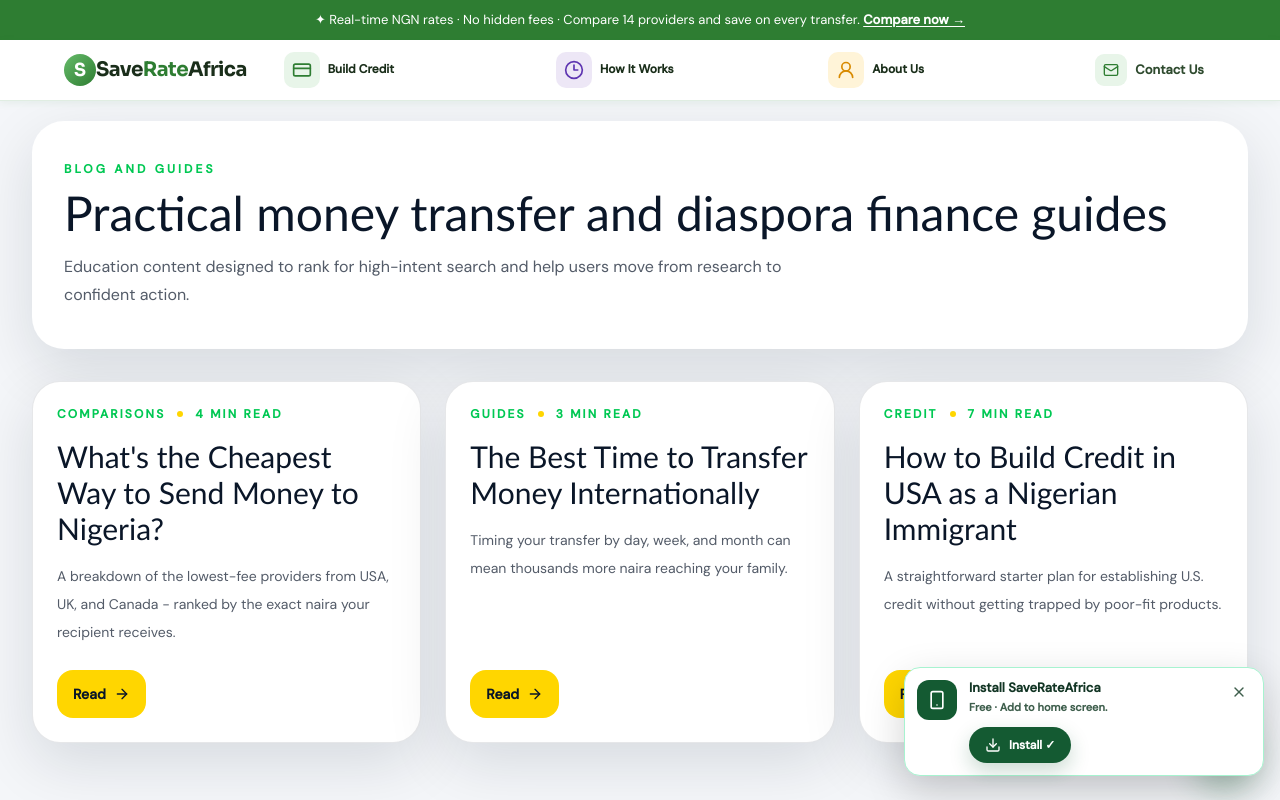
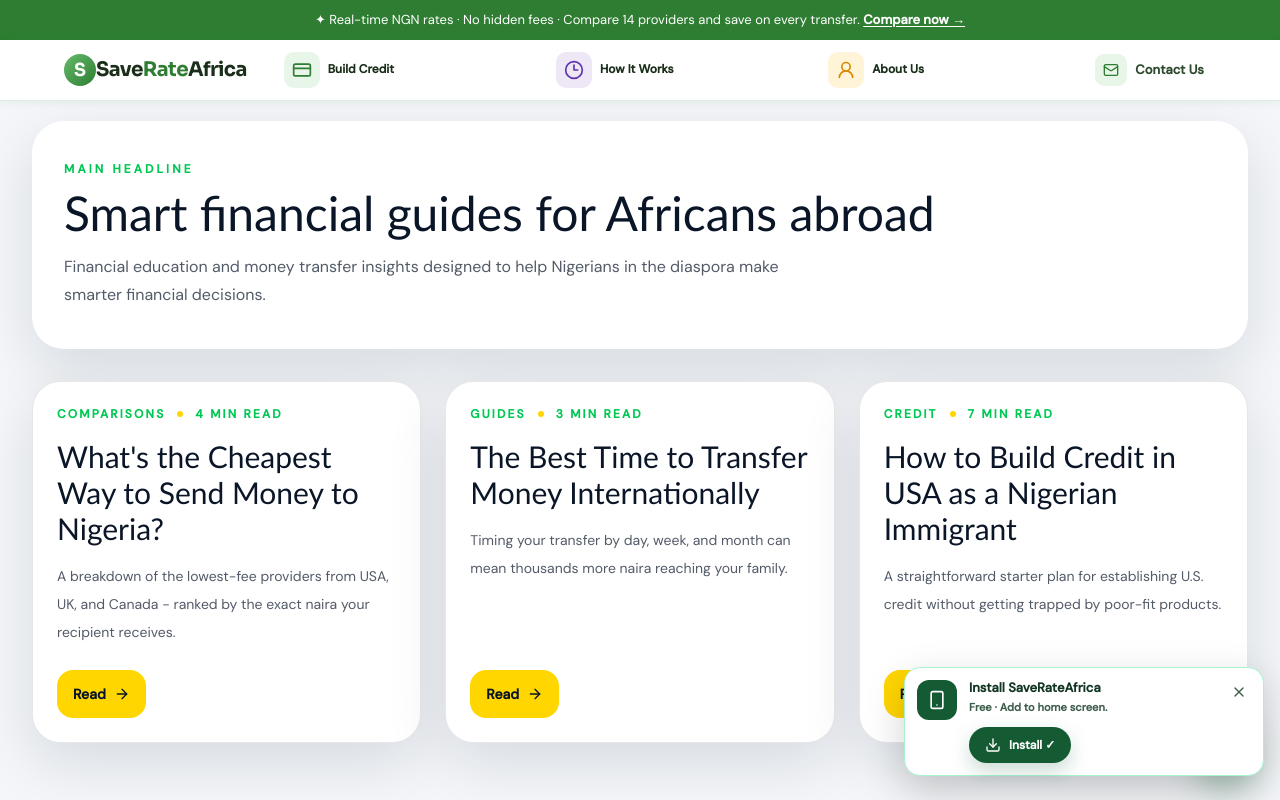
Before and after one commit to Chinenyeonukogu/SaveRateAfrica, a Next.js app: page /blog in a window 1280 px wide. Shown: the top 800 px of the page. Built offline with nearby package versions, Linux system fonts and the light colour scheme.

Commit message:
Update blog page hero copy

```diff
--- a/app/blog/page.tsx
+++ b/app/blog/page.tsx
@@ -42,14 +42,14 @@ export default function BlogPage() {
         <div className="mx-auto max-w-7xl space-y-8">
           <section className="rounded-[32px] bg-white px-6 py-8 shadow-float sm:px-8 sm:py-10">
             <p className="text-xs font-semibold uppercase tracking-[0.26em] text-brand-green">
-              Blog and guides
+              Main Headline
             </p>
             <h1 className="mt-3 font-heading text-4xl leading-tight text-brand-navy sm:text-5xl">
-              Practical money transfer and diaspora finance guides
+              Smart financial guides for Africans abroad
             </h1>
             <p className="mt-4 max-w-3xl text-base leading-7 text-brand-navy/70">
-              Education content designed to rank for high-intent search and help
-              users move from research to confident action.
+              Financial education and money transfer insights designed to help
+              Nigerians in the diaspora make smarter financial decisions.
             </p>
           </section>
 
```
